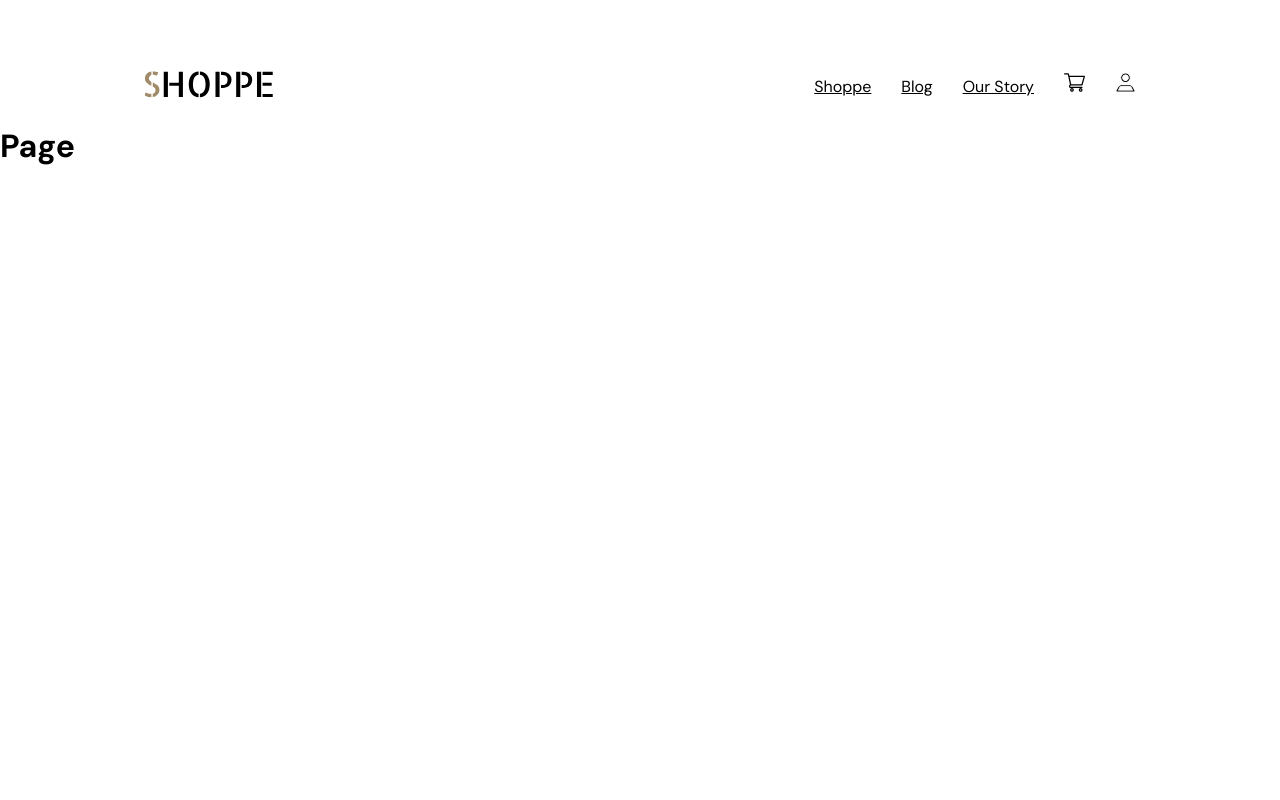
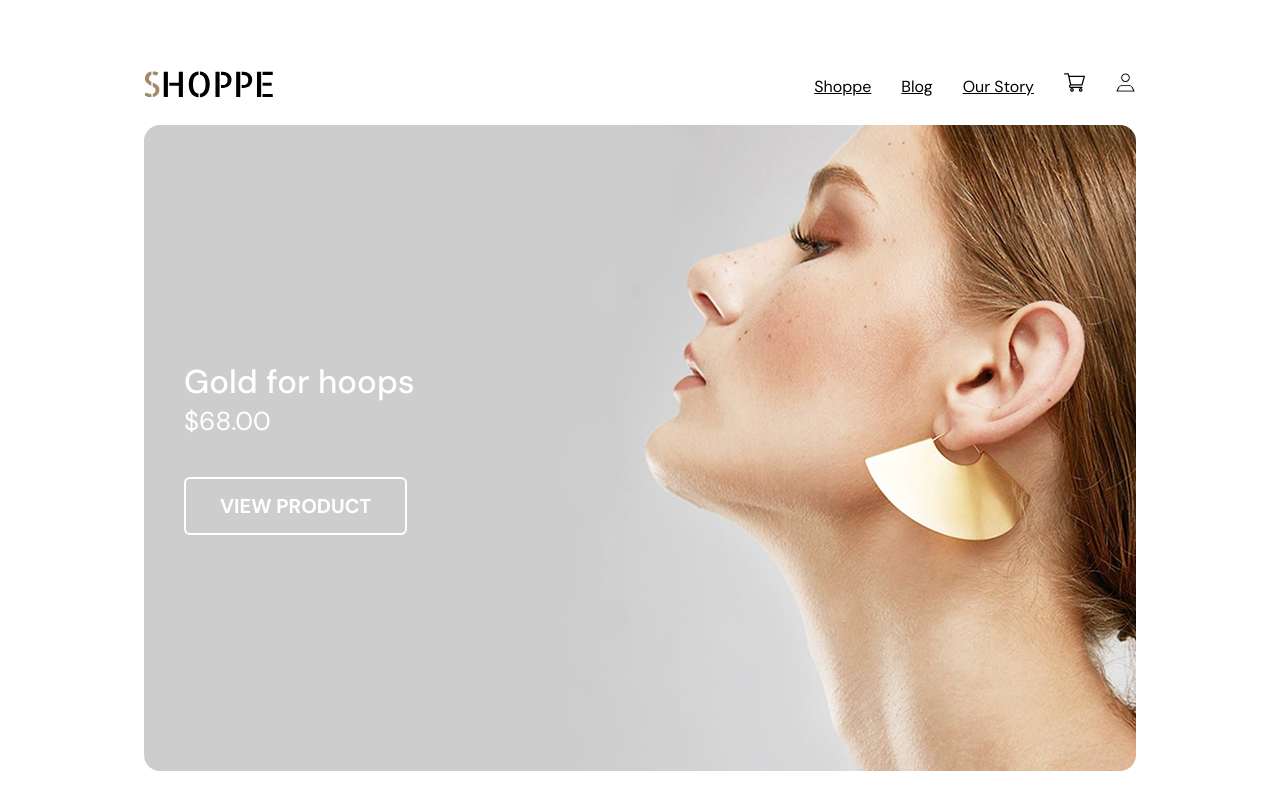
Before and after one commit to Ariet9787/shoppe, a Next.js app: page / in a window 1280 px wide. Built offline with nearby package versions, Linux system fonts and the light colour scheme.

Commit message:
Shoppe header add

```diff
--- a/src/app/page.js
+++ b/src/app/page.js
@@ -1,5 +1,15 @@
+import Container from "@/components/container/Container";
 import "./page.css";
-
+import FeaturedProduct from "@/components/featured-product/FeaturedProduct";
+import featuredProductData from "@/data/featured-product.json";
 export default function Home() {
-  return <h1>Page</h1>;
+  return (
+    <main className="homepage">
+      <Container>
+        <section className="homepage-featured">
+          <FeaturedProduct product={featuredProductData} />
+        </section>
+      </Container>
+    </main>
+  );
 }
--- /dev/null
+++ b/src/components/featured-product/FeaturedProduct.jsx
@@ -0,0 +1,29 @@
+import Link from "next/link";
+// import product from "@/data/featured-product.json";
+import "./featured-product.css";
+import Image from "next/image";
+
+function FeaturedProduct({ product }) {
+  return (
+    <div className="featured-product">
+      <div className="featured-product-info">
+        <h2 className="featured-product-title">{product.title}</h2>
+        <p className="featured-product-price">{product.price}</p>
+        <Link
+          className="featured-product-link"
+          href={`/products/${product.id}`}
+        >
+          View product
+        </Link>
+      </div>
+      <Image
+        fill
+        className="featured-product-image"
+        src={product.image}
+        alt={product.title}
+      />
+    </div>
+  );
+}
+
+export default FeaturedProduct;
--- /dev/null
+++ b/src/components/featured-product/featured-product.css
@@ -0,0 +1,52 @@
+.featured-product {
+  position: relative;
+  width: 100%;
+  height: 646px;
+  border-radius: 16px;
+  overflow: hidden;
+}
+
+.featured-product-info {
+  position: absolute;
+  top: 50%;
+  left: 40px;
+  transform: translateY(-50%);
+  z-index: 1;
+}
+
+.featured-product-image {
+  width: 100%;
+  height: 100%;
+  object-fit: cover;
+}
+.featured-product-title {
+  font-weight: 500;
+  font-size: 33px;
+  line-height: 130%;
+  color: #fff;
+}
+
+.featured-product-price {
+  font-weight: 400;
+  font-size: 26px;
+  line-height: 135%;
+  color: #fff;
+  margin-bottom: 38px;
+}
+.featured-product-link {
+  display: inline-block;
+  padding: 14px 34px;
+  border-radius: 6px;
+  border: 2px solid #fff;
+  text-decoration: none;
+  font-weight: 700;
+  font-size: 20px;
+  text-transform: uppercase;
+  color: #fff;
+}
+
+@media (max-width: 768px) {
+  .featured-product-info {
+    width: 50%;
+  }
+}
--- /dev/null
+++ b/src/data/featured-product.json
@@ -0,0 +1,6 @@
+{
+  "id": 1,
+  "title": "Gold for hoops ",
+  "price": "$68.00",
+  "image": "/assets/images/product/featured-product.jpg"
+}
```
Also changed, not shown: public/assets/images/product/featured-product.jpg (added).
